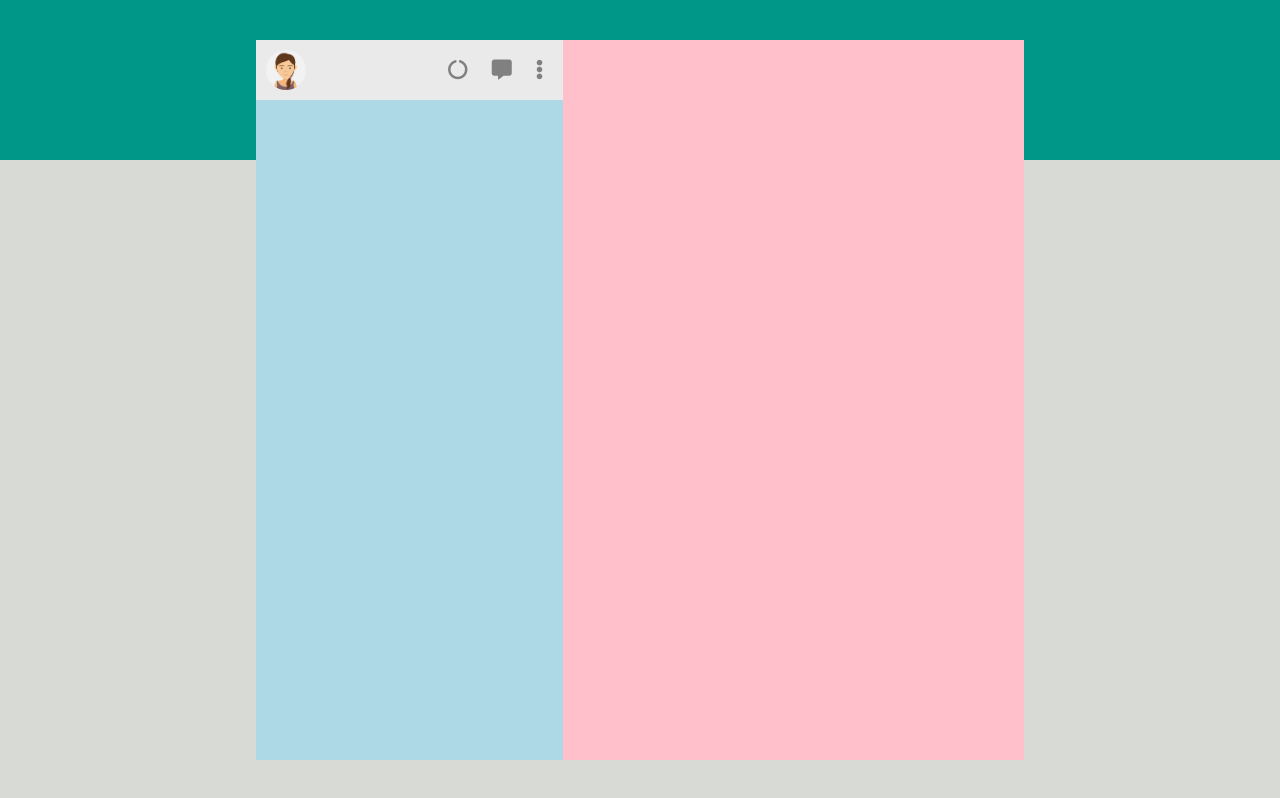
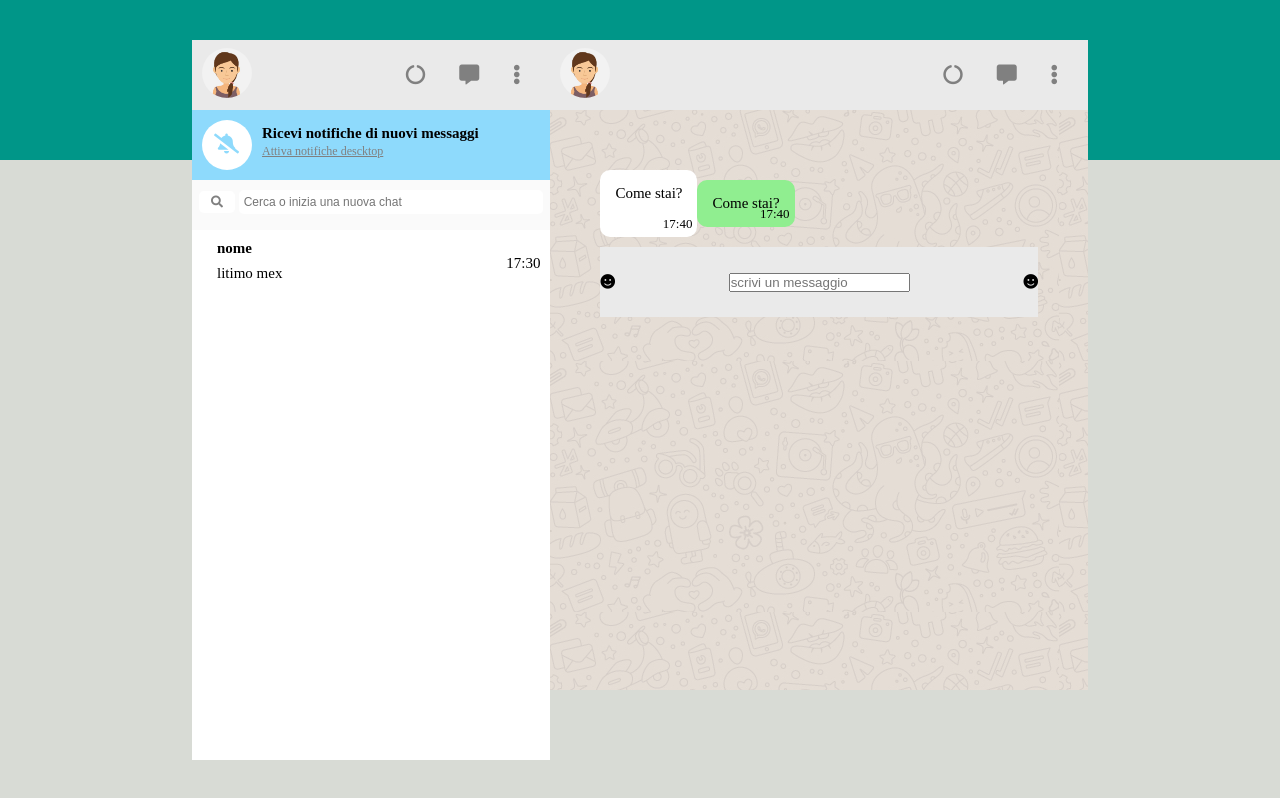
Before and after one commit to musumeci-gabriele/js-html-css-boolzap, a plain HTML site: page index.html in a window 1280 px wide. Drawn offline with nearby package versions, Linux system fonts and the light colour scheme.

Commit message:
aggiustamenti grafici

```diff
--- a/css/style.css
+++ b/css/style.css
@@ -6,6 +6,7 @@
 body{
   height: 100vh;
   width: 100vw;
+  font-size: 15px;
 }
 /* MIX */
 .bg-grey{
@@ -13,13 +14,27 @@ body{
   color: inherit;
 }
 .bg-blue{
-  background-color: lightblue;
+  background-color: #8edafc;
   color: inherit;
 }
+.blue-mod{
+  background-color: inherit;
+  color: #8edafc;
+}
+.bg-white{
+  background-color: white;
+  color:inherit;
+}
+.font-12{
+  font-size: 12px;
+  color: grey;
+  background-color: inherit;
+}
 .avatar{
-  height: 40px;
-  border-radius: 100%;
-
+  overflow: hidden;
+  height: 50px;
+  width: 50px;
+  border-radius: 50%;
 }
 .icons{
   background-color: inherit;
@@ -28,6 +43,8 @@ body{
   padding: 10px;
 
 }
+
+.sent{}
 /* BACKGROUND GREEN E GREY */
 .backgreen{
   color: inherit;
@@ -45,35 +62,158 @@ body{
 
 /* FINESTRA BOOLZAP */
 .container{
-  width: 60vw;
+  width: 70vw;
   height: 90vh;
   position: absolute;
   top: 5vh;
   bottom: 5vh;
-  left: 20vw;
+  left: 15vw;
   display: flex;
   flex-wrap: wrap;
 }
 .win-contact{
   width: 40%;
   height: 100%;
-  background-color: lightblue;
+  background-color: white;
   color: inherit;
 }
 .win-chat{
   width: 60%;
   height: 100%;
-  background-color: pink;
 }
 
 /* WIN-CONTACT */
-.sx-header{
-  height: 60px;
-  background-color: #eaeaea;
+.header{
+  height: 70px;
+  background-color: #EAEAEA;
+  color: inherit;
+  display: flex;
+  justify-content: space-between;
+  align-items: center;
+  padding: 10px;
+}
+.list-icons li{
+  list-style: none;
+  display: inline-block;
+  padding-right: 10px;
+}
+.notifiche{
+  height: 70px;
   padding: 10px;
   display: flex;
-  justify-content: space-between;
+  justify-content: flex-start;
+}
+
+.icon-bell{
+  height: 50px;
+  width: 50px;
+  border-radius: 100%;
+  margin-right: 10px;
+}
+.bell{
+  font-size: 20px;
+  margin-left: 12px;
+  margin-top: 14px;
+}
+
+.notifiche-att{
+  list-style: none;
+  padding-top: 5px;
+
+}
+/* FIND CONTACT */
+.find-contact{
+  height: 50px;
+  background-color: #FAFAFA;
+  color: inherit;
+  text-align: center;
+  padding: 10px 0;
+}
+.search{
+  width: 85%;
+}
+.lente-ico{
+  width: 10%;
+}
+.search, .lente-ico{
+  padding: 5px;
+  border-radius: 5px;
+  border: none;
+  background-color: #FFFFFF;
+  color: grey;
+}
+/*// FIND CONTACT */
+.contacts{
+  height: calc(100% - 190px);
+  overflow-y: scroll;
+}
+.contact{
+  padding:10px;
+  display: flex;
+  align-items: center;
+}
+.contact .avatar{
+  width: 60px;
+  height: 60px;
+}
+.contact-text{
+  margin-left: 15px;
+}
+.contact-name{
+  margin-bottom: 8px;
+}
+.contact-time{
+  margin-left: auto;
+  align-items: flex-start;
+  margin-top: 5px;
 }
 /* WIN-CONTACT */
 
+/* NAV CHAT */
+.chat{
+  background-image: url("../img/mine.jpg");
+  height: calc(100% - 140px);
+  overflow-y: scroll;
+  padding:50px;
+}
+.massage-row{
+  margin: 10px 0;
+  display: flex;
+}
+.massage{
+  position: relative;
+  max-width: 350px;
+  border-radius: 10px;
+  padding: 15px;
+  background-color: white;
+  color: inherit;
+}
+.massage-time{
+  position: absolute;
+  font-size: 13px;
+  bottom: 5px;
+  right: 5px;
+}
+.massage-row.sent{
+  justify-content: flex-end;
+}
+.massage-row.sent .massage{
+  background-color: lightgreen;
+  color:inherit;
+}
+.footer{
+  display: flex;
+  justify-content: space-between;
+  align-items: center;
+  background-color: #EAEAEA;
+  color:inherit;
+  height: 70px;
+  padding: 15px 0;
+}
+.tamplate{
+  display: none;
+}
+.send-massage{
+  cursor: auto;
+}
 /*// FINESTRA BOOLZAP */
--- a/index.html
+++ b/index.html
@@ -16,35 +16,137 @@
     <div class="container">
       <!-- NAV SX CONTATTI -->
       <div class="win-contact">
-        <div class="sx-header">
+
+        <!-- HEADER sx-->
+        <div class="header">
           <!-- IMG PROFILO -->
-          <div class="img-avatar">
+          <div>
             <img class="avatar" src="img/avatar_io.jpg" alt="avatar">
           </div>
           <!-- IMG PROFILO -->
           <!-- LINK MIX -->
-          <div class="link-avatar">
-            <span><i class="icons fas fa-circle-notch"></i></span>
-            <span><i class="icons fas fa-comment-alt"></i></span>
-            <span><i class="icons fas fa-ellipsis-v"></i></span>
+          <div >
+            <ul class="list-icons">
+              <li><i class="icons fas fa-circle-notch"></i></li>
+              <li><i class="icons fas fa-comment-alt"></i></li>
+              <li><i class="icons fas fa-ellipsis-v"></i></li>
+            </ul>
           </div>
           <!-- LINK MIX -->
         </div>
+        <!--// HEADER sx-->
+
+        <!-- NOTIFICHE -->
+        <div class="notifiche bg-blue">
+          <div class="icon-bell bg-white">
+            <i class="bell blue-mod fas fa-bell-slash"></i>
+          </div>
+          <div class="notifiche-att">
+            <h4>Ricevi notifiche di nuovi messaggi</h4>
+            <a class="font-12" href="#">Attiva notifiche descktop</a>
+          </div>
+        </div>
+        <!--// NOTIFICHE -->
+
+        <!-- FIND CONTACT -->
+        <div class="find-contact">
+          <span class="">
+            <i class="lente-ico font-12 fas fa-search"></i>
+          </span>
+          <span>
+              <input class="search font-12" type="text" name="find" placeholder="Cerca o inizia una nuova chat" value="">
+          </span>
+        </div>
+        <!--// FIND CONTACT -->
+
+        <!-- CONTACT LIST -->
+        <ul class="contacts">
+          <li class="contact">
+              <div class="">
+                <img src="avatar" alt="">
+              </div>
+              <div class="contact-text">
+                <h4 class="contact-name">nome</h4>
+                <p class="contact-lastmsg">litimo mex</p>
+              </div>
+              <div class="contact-time">17:30</div>
+          </li>
+
+        </ul>
+        <!-- CONTACT LIST -->
+
       </div>
       <!--// NAV SX CONTATTI -->
 
       <!-- NAV CHAT -->
       <div class="win-chat">
-        <div class="dx-header">
+        <!-- HEADER sx-->
+        <div class="header">
+          <!-- IMG PROFILO -->
+          <div>
+            <img class="avatar" src="img/avatar_io.jpg" alt="avatar">
+          </div>
+          <!-- IMG PROFILO -->
+          <!-- LINK MIX -->
+          <div >
+            <ul class="list-icons">
+              <li><i class="icons fas fa-circle-notch"></i></li>
+              <li><i class="icons fas fa-comment-alt"></i></li>
+              <li><i class="icons fas fa-ellipsis-v"></i></li>
+            </ul>
+          </div>
+          <!-- LINK MIX -->
+        </div>
+        <!--// HEADER sx-->
+
+        <!-- chat container -->
+        <div class="chat">
+          <div class="massage-row">
+            <div class="massage">
+              <div class="massage-text">Come stai?</div>
+              <div class="massage-time">17:40</div>
+            </div>
+
+            <div class="massage-row sent">
+              <div class="massage">
+                <div class="massage-text">Come stai?</div>
+                <div class="massage-time">17:40</div>
+              </div>
+            </div>
+          </div>
+
+          <div class="footer">
+            <div class="footer-icon">
+              <i class="fas fa-smile" aria-hidden="true"></i>
+            </div>
+
+            <input id="input-massage" type="text" name="" value="" placeholder="scrivi un messaggio">
+
+            <div class="footer-icon">
+              <i class="send-massage fas fa-smile" aria-hidden="true"></i>
+            </div>
+          </div>
 
         </div>
+        <!--// NAV CHAT -->
+
+        <!-- TEMPLATE -->
+        <div class="tamplate">
+
+          <div class="massage-row">
+            <div class="massage">
+              <div class="massage-text"></div>
+              <div class="massage-time"></div>
+            </div>
+          </div>
+
+        </div>
+        <!-- TEMPLATE -->
       </div>
       <!--// NAV CHAT -->
     </div>
     <!--// FINESTRA BOOLZAP -->
 
-
-
     <script src="https://ajax.googleapis.com/ajax/libs/jquery/3.5.1/jquery.min.js"></script>
     <script type="text/javascript" src="js/script.js"> </script>
   </body>
--- a/js/script.js
+++ b/js/script.js
@@ -0,0 +1,35 @@
+$(document).ready(function(){
+
+  $(".send-massage").click(
+    function(){
+      sendMassage();
+    }
+  );
+  $("#input-message").keyup(
+    function(event) {
+      if (event.which ==13){
+        sendMassage();
+      }
+    }
+  );
+
+
+});
+function sendMassage(){
+  var inputText = $(""#input-massage").val();
+
+  var date = new Date ();
+  var hours = date.getHours();
+  var minutes = date.getMinutes();
+  var time = hours +":"+ minutes;
+
+  if (inputText != "") {
+    var templateMassage = $(".template .massage-row").clone();
+    templateMassage.find("massage-text").text(inputText);
+    templateMassage.find("massage-time").text("time");
+    templateMassage.addClass("sent");
+
+    $(".chat").append(templateMassage);
+    $("#input-message").val("");
+  }
+}
```
